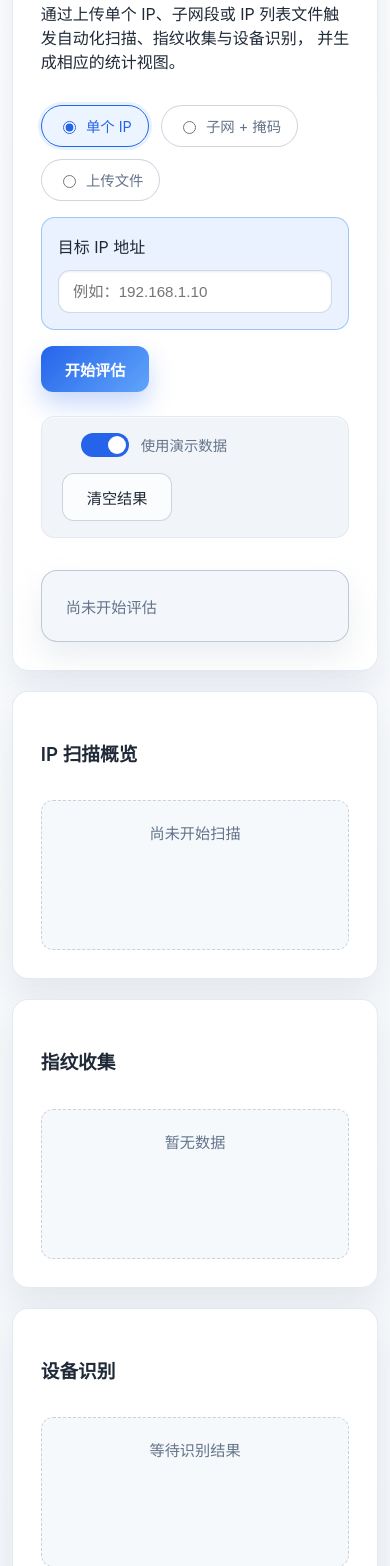
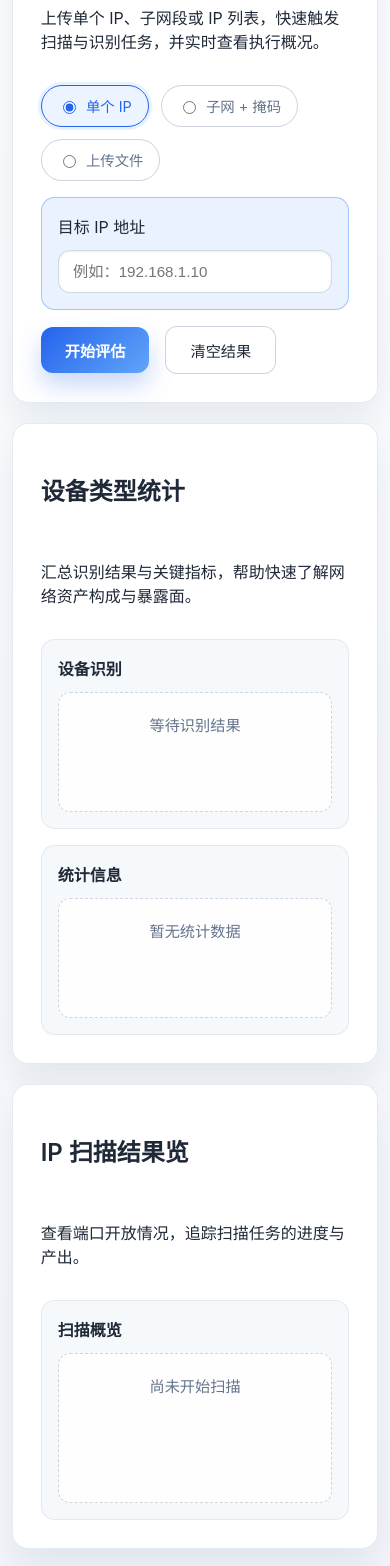
Before and after one commit to urnotLhh/interface, a website: page index.html in a window 390 px wide. Shown: the part 343-1909 px from the top of the page. Drawn offline with Linux system fonts and the light colour scheme.

Commit message:
Arrange analytics panels in two-column layout

```diff
--- a/app.js
+++ b/app.js
@@ -1,7 +1,6 @@
 const statusPanel = document.getElementById("statusPanel");
 const statusText = document.getElementById("statusText");
 const scanResults = document.getElementById("scanResults");
-const fingerprintResults = document.getElementById("fingerprintResults");
 const deviceRecognition = document.getElementById("deviceRecognition");
 const statistics = document.getElementById("statistics");
 const vulnerabilityResults = document.getElementById("vulnerabilityResults");
@@ -12,13 +11,14 @@ const neo4jUrlInput = document.getElementById("neo4jUrl");
 const neo4jImageInput = document.getElementById("neo4jImage");
 const vulnTime = document.getElementById("vulnTime");
 const assessmentForm = document.getElementById("assessmentForm");
-const assessmentSummary = document.getElementById("assessmentSummary");
 const assessmentModeInputs = document.querySelectorAll('input[name="assessmentMode"]');
 const assessmentPanels = document.querySelectorAll("[data-mode-panel]");
 const targetIpInput = document.getElementById("targetIp");
 const targetSubnetInput = document.getElementById("targetSubnet");
 const targetMaskInput = document.getElementById("targetMask");
 const targetFileInput = document.getElementById("targetFile");
+
+const USE_MOCK_DATA = true;
 
 const mockData = {
   ip: "192.168.1.10",
@@ -141,16 +141,6 @@ function setAssessmentMode(mode) {
   });
 }
 
-function getModeLabel(mode) {
-  return (
-    {
-      single: "单个 IP",
-      subnet: "子网 + 掩码",
-      file: "文件上传",
-    }[mode] ?? mode
-  );
-}
-
 function buildSummaryFromInputs(mode) {
   if (mode === "file") {
     const file = targetFileInput?.files?.[0];
@@ -265,52 +255,6 @@ function renderStatistics(stats) {
   });
 
   statistics.appendChild(fragment);
-}
-
-function renderAssessmentSummary(summary) {
-  if (!summary) {
-    assessmentSummary.textContent = "尚未开始评估";
-    assessmentSummary.classList.add("placeholder");
-    return;
-  }
-
-  assessmentSummary.classList.remove("placeholder");
-
-  const fragments = [];
-  fragments.push(
-    `<p><strong>输入方式：</strong>${getModeLabel(summary.mode)}</p>`
-  );
-
-  if (summary.label) {
-    fragments.push(
-      `<p><strong>目标范围：</strong>${summary.label}</p>`
-    );
-  }
-
-  if (typeof summary.totalTargets === "number" && summary.totalTargets > 0) {
-    fragments.push(
-      `<p><strong>目标数量：</strong>${summary.totalTargets}</p>`
-    );
-  }
-
-  const preview = summary.targetsPreview ?? summary.preview ?? [];
-  if (preview.length > 0) {
-    const extra =
-      summary.totalTargets && summary.totalTargets > preview.length
-        ? `（共 ${summary.totalTargets} 项）`
-        : "";
-    fragments.push(
-      `<div class="summary-preview"><strong>样本：</strong><span>${preview
-        .slice(0, 5)
-        .join("、")}${extra}</span></div>`
-    );
-  }
-
-  if (summary.message) {
-    fragments.push(`<p class="muted">${summary.message}</p>`);
-  }
-
-  assessmentSummary.innerHTML = fragments.join("");
 }
 
 function renderVulnerabilities(vulnerabilities) {
@@ -591,18 +535,7 @@ async function extractError(response) {
 }
 
 function renderAssessment(data) {
-  renderAssessmentSummary(data?.summary);
   renderList(scanResults, data?.scan?.overview);
-
-  const fingerprintItems = [...(data?.fingerprint?.technologies ?? [])];
-  if (data?.fingerprint?.os) {
-    fingerprintItems.unshift({
-      title: "操作系统",
-      status: data.fingerprint.os,
-    });
-  }
-  renderList(fingerprintResults, fingerprintItems);
-
   renderRecognition(data?.recognition);
   renderStatistics(data?.scan?.statistics);
 }
@@ -671,13 +604,9 @@ function resetDashboard() {
     targetFileInput.value = "";
   }
   setAssessmentMode("single");
-  renderAssessmentSummary(null);
 
   scanResults.innerHTML = "尚未开始扫描";
   scanResults.classList.add("placeholder");
-
-  fingerprintResults.innerHTML = "暂无数据";
-  fingerprintResults.classList.add("placeholder");
 
   deviceRecognition.innerHTML = "等待识别结果";
   deviceRecognition.classList.add("placeholder");
@@ -695,7 +624,8 @@ function resetDashboard() {
 
   vulnTime.textContent = "";
   document.getElementById("deviceTypes").value = "";
-  updateStatus("ready", "等待操作");
+  const initialStatus = USE_MOCK_DATA ? "等待操作（演示模式）" : "等待操作";
+  updateStatus("ready", initialStatus);
 }
 
 function handleNeo4jModeChange(mode) {
@@ -748,8 +678,7 @@ function initEventListeners() {
       return;
     }
     const mode = getActiveAssessmentMode();
-    const useMock = document.getElementById("mockToggle").checked;
-    performAssessment(mode, useMock);
+    performAssessment(mode, USE_MOCK_DATA);
   });
 
   assessmentModeInputs.forEach((input) => {
@@ -759,16 +688,7 @@ function initEventListeners() {
   document.getElementById("vulnForm").addEventListener("submit", (event) => {
     event.preventDefault();
     const deviceTypes = event.target.deviceTypes.value;
-    const useMock = document.getElementById("mockToggle").checked;
-    handleVulnerabilitySearch(deviceTypes, useMock);
-  });
-
-  document.getElementById("mockToggle").addEventListener("change", (event) => {
-    if (!event.target.checked) {
-      updateStatus("ready", "已切换到真实数据模式，请确保后端接口可用");
-    } else {
-      updateStatus("ready", "已切换到演示模式");
-    }
+    handleVulnerabilitySearch(deviceTypes, USE_MOCK_DATA);
   });
 
   document.getElementById("resetButton").addEventListener("click", resetDashboard);
--- a/index.html
+++ b/index.html
@@ -18,14 +18,16 @@
       </div>
     </header>
 
-    <main>
-      <section class="card assessment-card" aria-labelledby="ip-input-title">
+    <main class="dashboard-grid">
+      <section
+        class="card ip-assessment"
+        aria-labelledby="ip-input-title"
+      >
         <div class="card-header">
           <div>
             <h2 id="ip-input-title">目标 IP 评估</h2>
             <p class="description">
-              通过上传单个 IP、子网段或 IP 列表文件触发自动化扫描、指纹收集与设备识别，
-              并生成相应的统计视图。
+              上传单个 IP、子网段或 IP 列表，快速触发扫描与识别任务，并实时查看执行概况。
             </p>
           </div>
         </div>
@@ -108,55 +110,94 @@
               </div>
               <div class="form-actions">
                 <button type="submit" class="primary">开始评估</button>
-              </div>
-            </form>
-            <div class="assessment-actions">
-              <label class="switch">
-                <input type="checkbox" id="mockToggle" checked />
-                <span class="slider" aria-hidden="true"></span>
-                <span class="switch-text">使用演示数据</span>
-              </label>
                 <button type="button" id="resetButton" class="ghost">
                   清空结果
                 </button>
               </div>
+            </form>
           </div>
-          <aside
-            id="assessmentSummary"
-            class="assessment-summary placeholder"
-            aria-live="polite"
-          >
-            尚未开始评估
-          </aside>
         </div>
       </section>
 
-      <section class="grid-layout">
-        <article class="card" aria-labelledby="scan-overview-title">
-          <h3 id="scan-overview-title">IP 扫描概览</h3>
-          <div id="scanResults" class="placeholder">尚未开始扫描</div>
-        </article>
-        <article class="card" aria-labelledby="fingerprint-title">
-          <h3 id="fingerprint-title">指纹收集</h3>
-          <div id="fingerprintResults" class="placeholder">暂无数据</div>
-        </article>
-        <article class="card" aria-labelledby="device-recognition-title">
+      <section
+        class="card device-stats"
+        aria-labelledby="device-stats-title"
+      >
+        <h2 id="device-stats-title">设备类型统计</h2>
+        <p class="description">
+          汇总识别结果与关键指标，帮助快速了解网络资产构成与暴露面。
+        </p>
+        <div class="stacked-panels">
+          <div class="sub-card">
             <h3 id="device-recognition-title">设备识别</h3>
-          <div id="deviceRecognition" class="placeholder">等待识别结果</div>
-        </article>
-        <article class="card" aria-labelledby="statistics-title">
+            <div id="deviceRecognition" class="placeholder">
+              等待识别结果
+            </div>
+          </div>
+          <div class="sub-card">
             <h3 id="statistics-title">统计信息</h3>
-          <div id="statistics" class="placeholder stats-grid">暂无统计数据</div>
-        </article>
+            <div id="statistics" class="placeholder stats-grid">
+              暂无统计数据
+            </div>
+          </div>
+        </div>
       </section>
 
-      <div class="split-panels">
-        <section class="card" aria-labelledby="vuln-search-title">
+      <section class="card ip-scan" aria-labelledby="scan-overview-title">
+        <h2 id="scan-overview-title">IP 扫描结果览</h2>
+        <p class="description">
+          查看端口开放情况，追踪扫描任务的进度与产出。
+        </p>
+        <div class="stacked-panels">
+          <div class="sub-card">
+            <h3>扫描概览</h3>
+            <div id="scanResults" class="placeholder">尚未开始扫描</div>
+          </div>
+        </div>
+      </section>
+
+      <section class="card neo4j-panel" aria-labelledby="neo4j-title">
         <div class="card-header">
           <div>
-              <h2 id="vuln-search-title">漏洞检索</h2>
+            <h2 id="neo4j-title">Neo4j 图数据库</h2>
             <p class="description">
-                从 Neo4j 或其他后端数据源查询与设备类型关联的 CVE 漏洞，支持单个或多个设备类型。输入以逗号或换行分隔的设备类型。
+              嵌入 Neo4j 控制台或上传示例图，快速呈现资产之间的关联关系。
+            </p>
+          </div>
+        </div>
+        <div class="neo4j-controls">
+          <label>
+            <input type="radio" name="neo4jMode" value="embed" checked />
+            嵌入 Neo4j 页面
+          </label>
+          <label>
+            <input type="radio" name="neo4jMode" value="image" />
+            使用示例图片
+          </label>
+        </div>
+        <div class="neo4j-config">
+          <label for="neo4jUrl">Neo4j URL</label>
+          <input
+            type="url"
+            id="neo4jUrl"
+            placeholder="http://localhost:7474/browser/"
+            value="http://localhost:7474/browser/"
+          />
+          <label for="neo4jImage" class="upload-label">选择示例图片</label>
+          <input type="file" id="neo4jImage" accept="image/*" />
+        </div>
+        <div id="neo4jPreview" class="neo4j-preview placeholder">
+          当前处于嵌入模式，如需展示请确保浏览器允许访问
+          <code>http://localhost:7474</code>
+        </div>
+      </section>
+
+      <section class="card vuln-panel" aria-labelledby="vuln-search-title">
+        <div class="card-header">
+          <div>
+            <h2 id="vuln-search-title">漏洞评估结果</h2>
+            <p class="description">
+              根据识别到的设备类型检索 CVE 漏洞，并输出关联的 CPE 映射分析。
             </p>
           </div>
           <button
@@ -181,51 +222,16 @@
             <span id="vulnTime" class="muted"></span>
           </div>
         </form>
+        <div class="vuln-results-grid">
           <div id="vulnerabilityResults" class="table-wrapper placeholder">
             尚未发起漏洞检索
           </div>
-        </section>
-
-        <section class="card" aria-labelledby="analysis-title">
-          <h2 id="analysis-title">漏洞分析（设备类型 - CPE 映射）</h2>
+          <div class="sub-card">
+            <h3 id="analysis-title">CPE 映射分析</h3>
             <div id="analysisResults" class="placeholder">
               待输出关联结果
             </div>
-        </section>
           </div>
-
-      <section class="card neo4j-card" aria-labelledby="neo4j-title">
-        <div class="card-header">
-          <div>
-            <h2 id="neo4j-title">Neo4j 图谱展示</h2>
-            <p class="description">
-              支持直接嵌入本地 Neo4j 7474 控制台，或上传示例图像作为案例展示。
-            </p>
-          </div>
-          <div class="neo4j-controls">
-            <label>
-              <input type="radio" name="neo4jMode" value="embed" checked />
-              嵌入 Neo4j 页面
-            </label>
-            <label>
-              <input type="radio" name="neo4jMode" value="image" />
-              使用示例图片
-            </label>
-          </div>
-        </div>
-        <div class="neo4j-config">
-          <label for="neo4jUrl">Neo4j URL</label>
-          <input
-            type="url"
-            id="neo4jUrl"
-            placeholder="http://localhost:7474/browser/"
-            value="http://localhost:7474/browser/"
-          />
-          <label for="neo4jImage" class="upload-label">选择示例图片</label>
-          <input type="file" id="neo4jImage" accept="image/*" />
-        </div>
-        <div id="neo4jPreview" class="neo4j-preview placeholder">
-          当前处于嵌入模式，如需展示请确保浏览器允许访问 <code>http://localhost:7474</code>
         </div>
       </section>
     </main>
--- a/styles.css
+++ b/styles.css
@@ -29,16 +29,43 @@ body {
 }
 
 main {
-  width: min(1320px, 96vw);
+  width: min(1600px, 96vw);
   margin: 0 auto 3rem auto;
+}
+
+.dashboard-grid {
   display: grid;
-  grid-template-columns: repeat(12, minmax(0, 1fr));
+  grid-template-columns: minmax(0, 1.35fr) minmax(0, 1fr);
+  grid-template-areas:
+    "ip-assessment device-stats"
+    "ip-scan device-stats"
+    "neo4j vuln";
   gap: 1.5rem;
-  align-items: start;
+  align-items: stretch;
+}
+
+.ip-assessment {
+  grid-area: ip-assessment;
+}
+
+.device-stats {
+  grid-area: device-stats;
+}
+
+.ip-scan {
+  grid-area: ip-scan;
+}
+
+.neo4j-panel {
+  grid-area: neo4j;
+}
+
+.vuln-panel {
+  grid-area: vuln;
 }
 
 .page-header {
-  width: min(1320px, 96vw);
+  width: min(1600px, 96vw);
   margin: 2.5rem auto 1.5rem auto;
   display: flex;
   align-items: center;
@@ -144,130 +171,58 @@ main {
   font-size: 0.95rem;
 }
 
-.assessment-card {
-  grid-column: span 7;
+.ip-assessment .assessment-content {
+  display: block;
 }
 
-.assessment-card .assessment-content {
-  display: grid;
-  grid-template-columns: minmax(0, 1.1fr) minmax(280px, 0.9fr);
-  gap: 2rem;
-  align-items: stretch;
-}
-
-.assessment-card .assessment-main {
+.ip-assessment .assessment-main {
   display: flex;
   flex-direction: column;
   gap: 1.5rem;
 }
 
-.assessment-actions {
-  display: flex;
-  justify-content: space-between;
-  align-items: center;
+
+.stacked-panels {
+  display: grid;
   gap: 1rem;
-  padding: 1rem 1.25rem;
-  border: 1px solid rgba(226, 232, 240, 0.9);
-  border-radius: 0.85rem;
-  background: var(--bg-elevated);
-  box-shadow: inset 0 1px 0 rgba(255, 255, 255, 0.6);
 }
 
-.assessment-actions .switch {
-  flex-shrink: 0;
+.device-stats .stacked-panels {
+  grid-template-columns: repeat(2, minmax(0, 1fr));
+  align-items: stretch;
 }
 
-.assessment-summary {
-  border-radius: 1rem;
-  border: 1px solid var(--border-strong);
-  background: linear-gradient(165deg, rgba(255, 255, 255, 0.98), rgba(241, 245, 249, 0.9));
-  padding: 1.5rem;
+.sub-card {
   display: flex;
   flex-direction: column;
-  gap: 1rem;
-  font-size: 0.95rem;
-  text-align: left;
-  color: var(--text);
-  box-shadow: 0 15px 30px rgba(148, 163, 184, 0.18);
-  min-height: 100%;
+  gap: 0.75rem;
+  padding: 1.25rem;
+  border-radius: 0.85rem;
+  border: 1px solid rgba(226, 232, 240, 0.9);
+  background: rgba(241, 245, 249, 0.6);
 }
 
-.assessment-summary p {
+.sub-card h3 {
   margin: 0;
-  line-height: 1.5;
+  font-size: 1rem;
+  color: var(--text);
 }
 
-.assessment-summary.placeholder {
-  border-style: solid;
-  background: rgba(241, 245, 249, 0.85);
-  color: var(--text-muted);
-  justify-content: center;
+.sub-card > .placeholder {
+  border-color: rgba(148, 163, 184, 0.45);
+  background: rgba(255, 255, 255, 0.85);
+  min-height: 140px;
 }
 
-.assessment-summary h3 {
-  margin: 0;
-  font-size: 1.05rem;
+.device-stats .sub-card > .placeholder {
+  min-height: 120px;
 }
 
-.assessment-summary dl {
-  margin: 0;
-  display: grid;
-  grid-template-columns: repeat(2, minmax(0, 1fr));
-  gap: 0.75rem 1rem;
-}
-
-.assessment-summary dt {
-  font-weight: 500;
-  color: var(--text-muted);
-}
-
-.assessment-summary dd {
-  margin: 0;
-  font-weight: 600;
-}
-
-.grid-layout {
-  grid-column: span 5;
-  display: grid;
-  grid-template-columns: repeat(6, minmax(0, 1fr));
-  gap: 1.25rem;
-}
-
-.grid-layout > .card {
-  grid-column: span 3;
-  min-height: 100%;
-}
-
-.split-panels {
-  grid-column: span 7;
-  display: grid;
-  grid-template-columns: repeat(12, minmax(0, 1fr));
-  gap: 1.25rem;
-}
-
-.split-panels > .card {
-  grid-column: span 6;
-  min-height: 100%;
-}
-
-.split-panels > .card h2 {
-  margin-bottom: 0.25rem;
-}
-
-.split-panels > .card .description {
-  max-width: 28rem;
-}
-
-.split-panels .placeholder,
-.grid-layout .placeholder {
+.ip-scan .sub-card > .placeholder {
   min-height: 150px;
 }
 
-.neo4j-card {
-  grid-column: span 5;
-}
-
-.neo4j-card .neo4j-preview {
+.neo4j-panel .neo4j-preview {
   min-height: 260px;
 }
 
@@ -492,6 +447,13 @@ button:disabled {
   background: #fff;
 }
 
+.vuln-results-grid {
+  display: grid;
+  grid-template-columns: minmax(0, 1.2fr) minmax(0, 1fr);
+  gap: 1.25rem;
+  align-items: start;
+}
+
 .table-wrapper table {
   width: 100%;
   border-collapse: collapse;
@@ -555,41 +517,21 @@ button:disabled {
   font-size: 0.85rem;
 }
 
-@media (min-width: 1600px) {
-  .grid-layout > .card {
-    grid-column: span 3;
-  }
-}
-
 @media (max-width: 1200px) {
-  .assessment-card .assessment-content {
-    grid-template-columns: minmax(0, 1fr) minmax(240px, 0.85fr);
-  }
-}
-
-@media (max-width: 1024px) {
-  .assessment-card .assessment-content {
-    grid-template-columns: 1fr;
+  .dashboard-grid {
+    grid-template-columns: minmax(0, 1fr) minmax(0, 1fr);
   }
 
-  .assessment-summary {
-    order: 2;
-    min-height: auto;
+  .ip-assessment .assessment-content {
+    display: block;
   }
 
-  .assessment-actions {
-    flex-wrap: wrap;
-    justify-content: flex-start;
+  .device-stats .stacked-panels {
+    grid-template-columns: minmax(0, 1fr);
   }
 
-  .grid-layout,
-  .split-panels {
-    grid-template-columns: repeat(6, minmax(0, 1fr));
-  }
-
-  .grid-layout > .card,
-  .split-panels > .card {
-    grid-column: span 6;
+  .vuln-results-grid {
+    grid-template-columns: minmax(0, 1fr);
   }
 }
 
@@ -599,44 +541,37 @@ button:disabled {
     width: min(640px, 94vw);
   }
 
-  .grid-layout,
-  .split-panels {
-    grid-template-columns: repeat(4, minmax(0, 1fr));
+  .dashboard-grid {
+    grid-template-columns: 1fr;
+    grid-template-areas:
+      "ip-assessment"
+      "device-stats"
+      "ip-scan"
+      "neo4j"
+      "vuln";
+    gap: 1.25rem;
   }
 
-  .grid-layout > .card,
-  .split-panels > .card {
-    grid-column: span 4;
+  .page-header {
+    flex-direction: column;
+    align-items: flex-start;
+    gap: 1.25rem;
+  }
+
+  .status-panel {
+    align-self: stretch;
   }
 }
 
 @media (max-width: 540px) {
-  .grid-layout,
-  .split-panels {
-    grid-template-columns: repeat(2, minmax(0, 1fr));
+  main,
+  .page-header {
+    width: min(520px, 94vw);
   }
 
-  .grid-layout > .card,
-  .split-panels > .card {
-    grid-column: span 2;
+  .sub-card {
+    padding: 1rem;
   }
-}
-
-.summary-preview {
-  display: flex;
-  flex-wrap: wrap;
-  gap: 0.35rem;
-  align-items: baseline;
-}
-
-.summary-preview strong {
-  font-size: 0.9rem;
-  color: var(--text-muted);
-}
-
-.summary-preview span {
-  font-weight: 600;
-  color: var(--text);
 }
 
 .neo4j-controls {
@@ -752,71 +687,3 @@ button:disabled {
   color: #b91c1c;
   font-size: 0.9rem;
 }
-
-@media (max-width: 1200px) {
-  main {
-    grid-template-columns: repeat(6, minmax(0, 1fr));
-  }
-
-  .assessment-card,
-  .split-panels,
-  .grid-layout,
-  .neo4j-card {
-    grid-column: span 6;
-  }
-
-  .grid-layout {
-    grid-template-columns: repeat(6, minmax(0, 1fr));
-  }
-
-  .grid-layout > .card {
-    grid-column: span 6;
-  }
-}
-
-@media (max-width: 768px) {
-  main {
-    grid-template-columns: 1fr;
-    gap: 1.25rem;
-  }
-
-  .assessment-card,
-  .grid-layout,
-  .split-panels,
-  .neo4j-card {
-    grid-column: span 1;
-  }
-
-  .assessment-card .assessment-content {
-    grid-template-columns: 1fr;
-  }
-
-  .grid-layout {
-    grid-template-columns: 1fr;
-  }
-
-  .grid-layout > .card {
-    grid-column: span 1;
-  }
-
-  .split-panels {
-    grid-template-columns: 1fr;
-  }
-
-  .split-panels > .card {
-    grid-column: span 1;
-  }
-
-  .page-header {
-    flex-direction: column;
-    align-items: flex-start;
-  }
-
-  .status-panel {
-    align-self: flex-start;
-  }
-
-  .form-inline {
-    width: 100%;
-  }
-}
```
Lines whose indentation alone changed are shown as unchanged.
